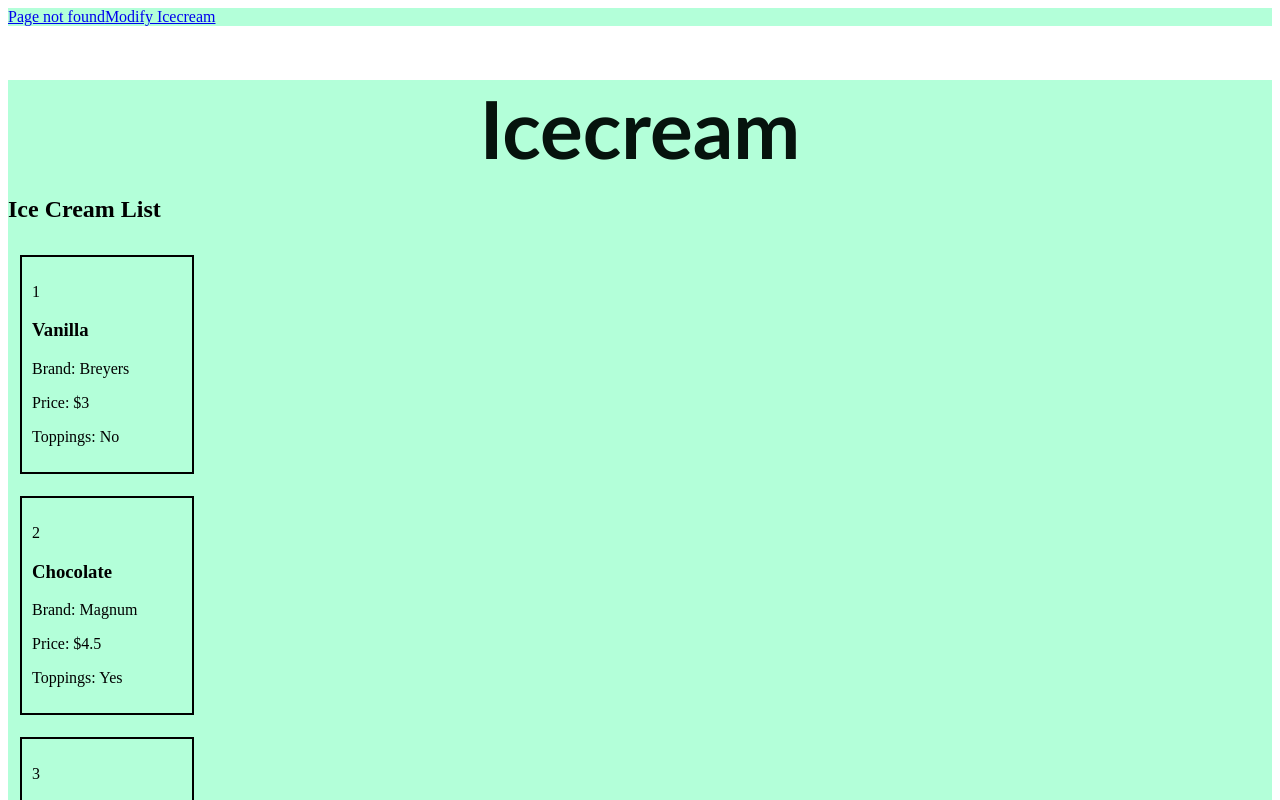
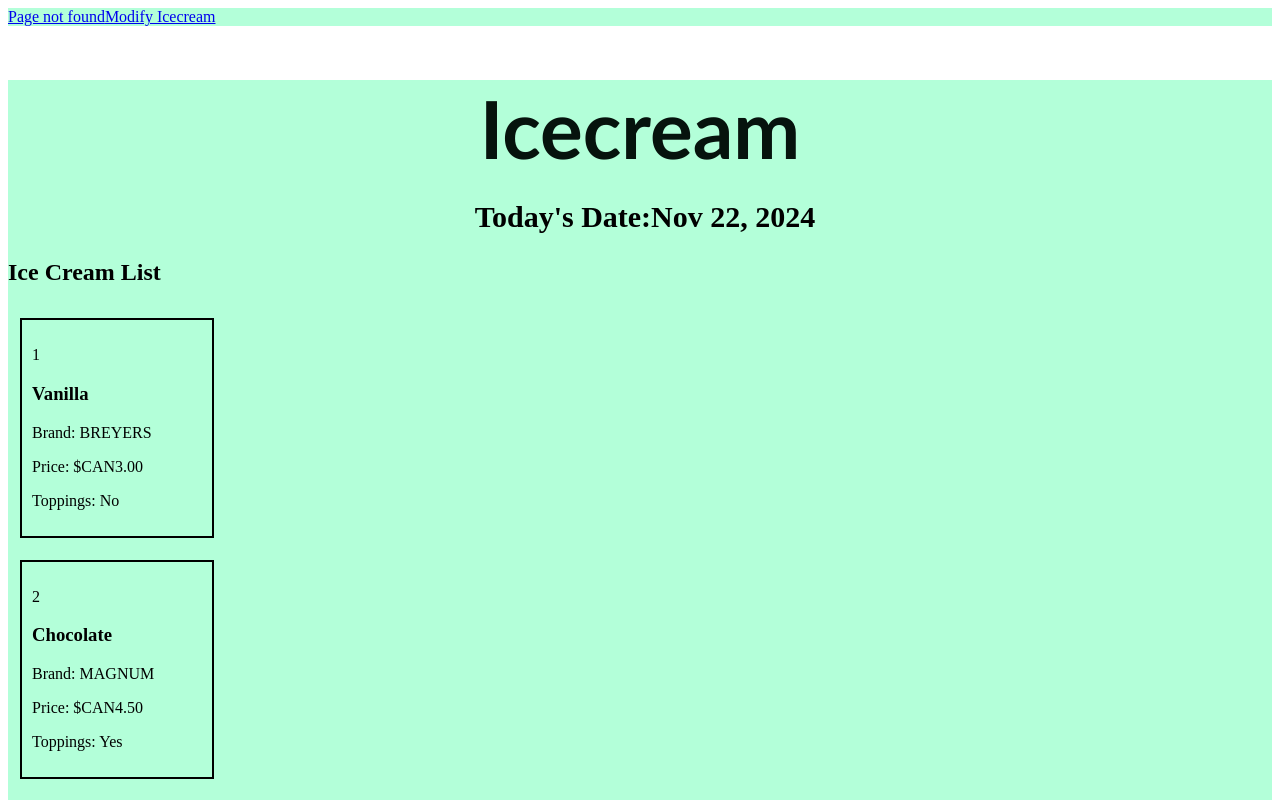
Before and after one commit to Giankaur03/Gian_Kaur_Learning_Angular, an Angular app: page /icecream in a window 1280 px wide. Shown: the top 800 px of the page. Built offline with nearby package versions, Linux system fonts and the light colour scheme.

Commit message:
Added inbuild pipes

```diff
--- a/src/app/app.component.css
+++ b/src/app/app.component.css
@@ -12,10 +12,11 @@ h1{
 }
 
 h2{
-  color: #184e35;
+  color: black;
   font-family: "Bookman Old Style";
   margin-left: 10px;
   font-size: 30px;
+  text-align: center;
 }
 
 .books {
--- a/src/app/app.component.html
+++ b/src/app/app.component.html
@@ -7,6 +7,7 @@
 
 <div class="app-container">
   <h1>{{ title }}</h1>
+  <h2>Today's Date:{{todayDate|date}}</h2>
   <router-outlet></router-outlet>
 
 </div>
--- a/src/app/app.component.ts
+++ b/src/app/app.component.ts
@@ -1,16 +1,17 @@
 import { Component } from '@angular/core';
 import {RouterLink, RouterLinkActive, RouterOutlet} from '@angular/router';
 import {Icecream} from "./Shared/Modules/icecream";
-import {JsonPipe, NgForOf} from "@angular/common";
+import {DatePipe, JsonPipe, NgForOf} from "@angular/common";
 import {IceCreamListComponent} from "./icecream-list/icecream-list.component";
 
 @Component({
   selector: 'app-root',
   standalone: true,
-  imports: [RouterOutlet, NgForOf, JsonPipe, IceCreamListComponent, RouterLink, RouterLinkActive],
+  imports: [RouterOutlet, NgForOf, JsonPipe, IceCreamListComponent, RouterLink, RouterLinkActive, DatePipe],
   templateUrl: './app.component.html',
   styleUrl: './app.component.css'
 })
 export class AppComponent {
   title= 'Icecream';
+  todayDate:string = '2024/11/22';
 }
--- a/src/app/icecream-list-item/icecream-list-item.component.html
+++ b/src/app/icecream-list-item/icecream-list-item.component.html
@@ -1,7 +1,7 @@
 <div *ngIf = 'icecream' class="icecream-container">
   <p>{{icecream.id}}</p>
   <h3>{{ icecream.flavour }}</h3>
-  <p>Brand: {{ icecream.brand }}</p>
-  <p>Price: ${{ icecream.price }}</p>
+  <p>Brand: {{ icecream.brand | uppercase }}</p>
+  <p>Price: ${{ icecream.price | currency : 'CAN'}}</p>
   <p>Toppings: {{ icecream.toppings ? 'Yes' : 'No' }}</p>
 </div>
--- a/src/app/icecream-list-item/icecream-list-item.component.ts
+++ b/src/app/icecream-list-item/icecream-list-item.component.ts
@@ -1,12 +1,14 @@
 import {Component, Input} from '@angular/core';
 import {Icecream} from "../Shared/Modules/icecream";
-import {NgIf} from "@angular/common";
+import {CurrencyPipe, NgIf, UpperCasePipe} from "@angular/common";
 
 @Component({
   selector: 'app-icecream-list-item',
   standalone: true,
   imports: [
-    NgIf
+    NgIf,
+    UpperCasePipe,
+    CurrencyPipe
   ],
   templateUrl: './icecream-list-item.component.html',
   styleUrl: './icecream-list-item.component.css'
--- a/src/app/icecream-list/icecream-list.component.html
+++ b/src/app/icecream-list/icecream-list.component.html
@@ -1,5 +1,6 @@
 <div class="container">
   <h2>Ice Cream List</h2>
+
   <table>
 
     <tbody>
--- a/src/app/icecream-list/icecream-list.component.ts
+++ b/src/app/icecream-list/icecream-list.component.ts
@@ -1,6 +1,6 @@
 import { Component, OnInit } from '@angular/core';
 import { Icecream } from "../Shared/Modules/icecream";
-import { NgForOf } from "@angular/common";
+import {DatePipe, NgForOf} from "@angular/common";
 import { IceCreamService } from "../Services/IcecreamService";
 import {IcecreamListItemComponent} from "../icecream-list-item/icecream-list-item.component";
 
@@ -8,12 +8,14 @@ import {IcecreamListItemComponent} from "../icecream-list-item/icecream-list-ite
   selector: 'app-ice-cream-list',
   standalone: true,
   imports: [
-    NgForOf, IcecreamListItemComponent
+    NgForOf, IcecreamListItemComponent, DatePipe
   ],
   templateUrl: './icecream-list.component.html',
   styleUrls: ['./icecream-list.component.css']
 })
 export class IceCreamListComponent implements OnInit {
+
+
 
   displayedColumns: string[] = ['id', 'flavour', 'brand', 'price', 'toppings'];
   iceCreamList: Icecream[] = [];
```
